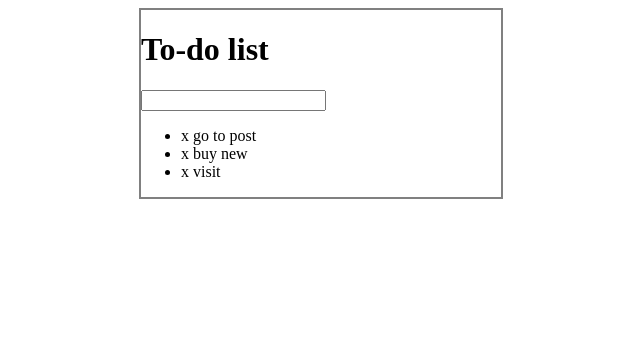
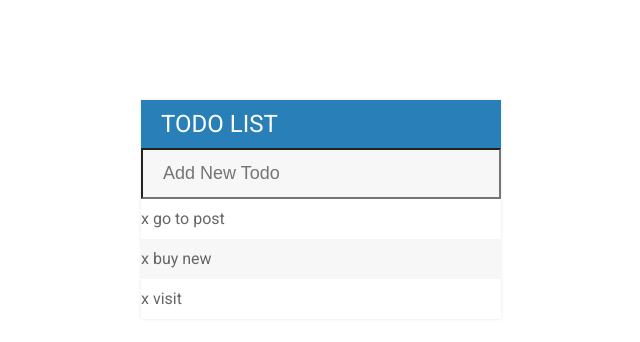
Before and after one commit to MihaelR/ToDoList-Responsive, a plain HTML site: page index.html in a window 1280 px wide. Shown: the whole page, without its empty margins (319-959 px from the left). Drawn offline with Linux system fonts and the light colour scheme.

Commit message:
styling pt.1

```diff
--- a/assets/css/todo.css
+++ b/assets/css/todo.css
@@ -1,5 +1,54 @@
 #container {
- border: 2px solid grey;
     width:360px;
-    margin:0 auto;
+    margin:100px auto;
+    background: #f7f7f7;
+    box-shadow: 0 0 3px rgba(0,0,0,0.1);
 }
+
+h1 {
+    background: #2980b9;
+    color:white;
+    margin: 0;
+    padding: 10px 20px;
+    text-transform: uppercase;
+    font-size: 24px;
+    font-weight: 400;
+}
+
+ul {
+    list-style: none;
+    margin: 0;
+    padding: 0;
+}
+
+body {
+    font-family: Roboto;
+}
+
+li{
+    background: white;
+    height: 40px;
+    line-height: 40px;
+    color:#666;
+
+}
+
+input {
+    font-size:18px;
+    background-color: #f7f7f7;
+    width:100%;
+    padding:13px 13px 13px 20px;
+    box-sizing: border-box;
+    color: #2980b9;
+
+}
+
+input:focus{
+    background: white;
+    border: 3px solid  #2980b9;
+    outline:none;
+}
+
+li:nth-child(2n) {
+    background: #f7f7f7;
+}
--- a/index.html
+++ b/index.html
@@ -4,8 +4,8 @@
 <head>
 
   <meta charset="utf-8">
-  <title>To Do List</title>
-
+  <title>ToDo List</title>
+  <link href="https://fonts.googleapis.com/css?family=Roboto:400,500,700&display=swap" rel="stylesheet">
   <link rel="stylesheet" href="assets/css/todo.css">
   <script type="text/javascript" src="assets/js/lib/jquery-3.4.1.min.js"></script>
 
@@ -15,8 +15,8 @@
 
   <div id="container">
 
-    <h1>To-do list</h1>
-    <input type="text">
+    <h1>ToDo list</h1>
+    <input type="text" placeholder="Add New Todo">
 
     <ul>
       <li><span>x </span>go to post</li>
```
